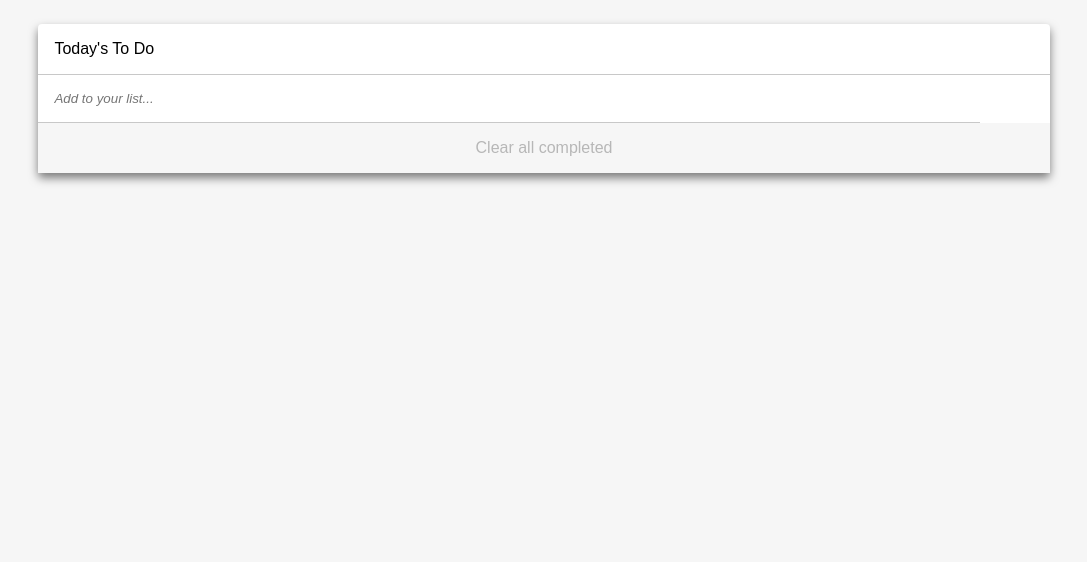
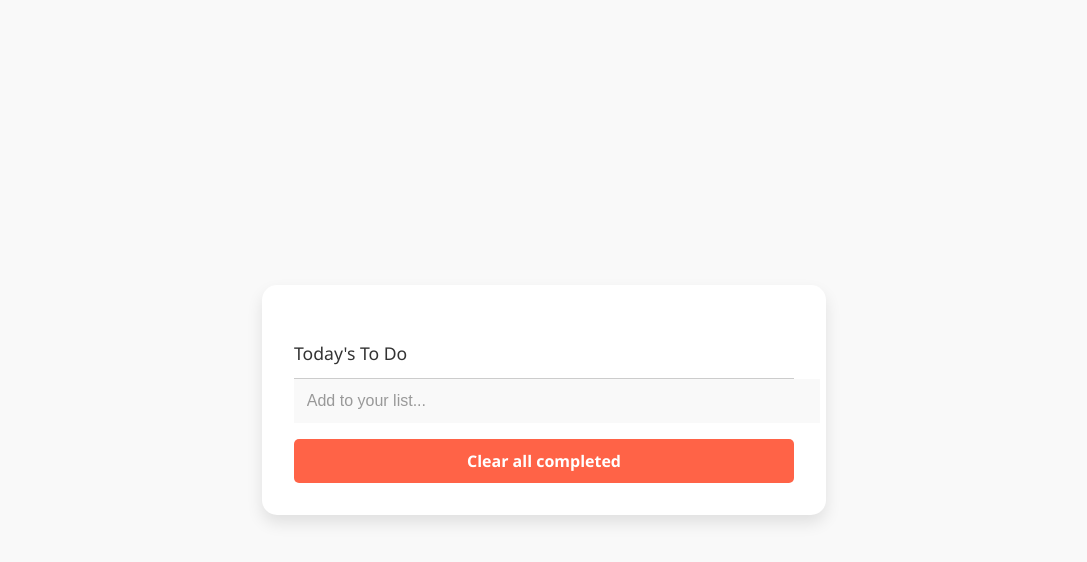
Before and after one commit to Bupilipili/To-do-list, a website built with webpack: page src/index.html in a window 1280 px wide. Shown: the whole page, without its empty margins (96-1183 px from the left). Built offline with nearby package versions, Linux system fonts and the light colour scheme.

Commit message:
Update style.css

```diff
--- a/src/style.css
+++ b/src/style.css
@@ -1,79 +1,78 @@
-
+/* Background and General Styling */
 body {
-  background-color: #f6f6f6;
+  background-color: #f9f9f9;
+  font-family: 'Segoe UI', sans-serif;
   display: flex;
-  flex-direction: column;
   justify-content: center;
   align-items: center;
-  font-family: Arial, Helvetica, sans-serif;
-}
-
-ul {
-  padding: 0;
+  height: 100vh;
   margin: 0;
 }
 
-li {
-  list-style: none;
+/* Container Styling */
+.to-do-box {
+  background-color: #fff;
+  border-radius: 15px;
+  box-shadow: 0 8px 16px rgba(0, 0, 0, 0.1);
+  padding: 2rem;
+  width: 80%;
+  max-width: 500px;
 }
 
-.to-do-box {
-  background-color: #fff;
-  border-radius: 4px;
-  margin: 1rem;
-  box-shadow: 0 5px 10px 0 rgba(0, 0, 0, 0.5);
-  min-width: 80%;
+/* Input Field Styling */
+.input {
+  border: none; /* Remove the border */
+  padding: 0.8rem;
+  outline: none;
+  width: 100%;
+  font-size: 1rem;
+  color: #333;
+  background-color: #f9f9f9;
 }
 
-.to-do-list {
-  display: block;
+.input::placeholder {
+  color: #999;
 }
 
-.input {
-  border-bottom: 1px solid #c8c8c8;
-  padding: 1rem 1rem;
-  outline: none;
-  border-top: none;
-  border-left: none;
-  border-right: none;
-  width: 90%;
+/* List Items */
+.list-item {
+  margin-top: 1.5rem;
+  padding-bottom: 0.8rem;
+  border-bottom: 1px solid #ccc;
+  display: flex;
+  align-items: center;
+  justify-content: space-between;
+  font-size: 1.1rem;
+  color: #333;
 }
 
-::placeholder {
-  font-style: italic;
+/* Clear Button */
+.clear {
+  display: block;
+  background-color: #ff6347;
+  color: #fff;
+  border: none;
+  border-radius: 5px;
+  padding: 0.7rem 1rem;
+  text-decoration: none;
+  text-align: center;
+  font-weight: bold;
+  cursor: pointer;
+  transition: background-color 0.3s;
 }
 
-.list-item {
-  border-bottom: 1px solid #c8c8c8;
-  padding: 1rem 1rem;
+.clear:hover {
+  background-color: #ff4b30;
 }
 
-.check-box {
-  margin-right: 1rem;
+/* Delete Icon */
+.delete-icon {
+  width: 18px;
+  height: 18px;
+  cursor: pointer;
+  transition: transform 0.2s;
 }
 
-.clear {
-  display: block;
-  background-color: #f6f6f6;
-  width: 100%;
-  padding: 1rem 0;
-  text-decoration: none;
-  color: #b7b7b7;
-  text-align: center;
+.delete-icon:hover {
+  transform: scale(1.2);
 }
-
-.delete-icon {
-  width: 20px;
-  height: 20px;
-  padding-left: 80px;
-}
-
-.description {
-  border: none;
-  outline: none;
-}
-
-.listboxflex {
-  display: flex;
-  align-items: center;
-}
```
